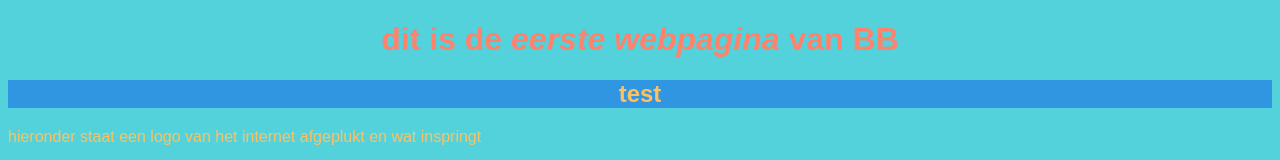
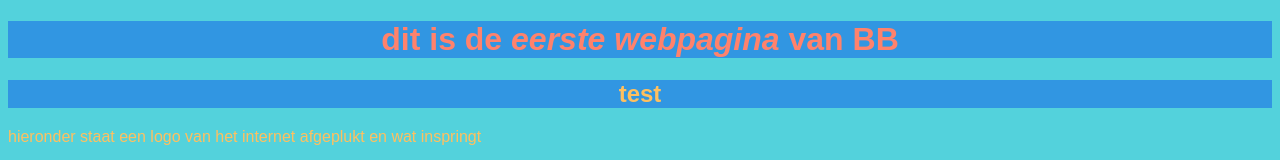
Before and after one commit to BartBroux/bartbroux.github.io, a plain HTML site: page index.html in a window 1280 px wide. Shown: the top 160 px of the page. Drawn offline with Linux system fonts and the light colour scheme.

Commit message:
achtergrond kleur titel

```diff
--- a/index.html
+++ b/index.html
@@ -15,7 +15,7 @@
 </head>
 
 <body>
-    <h1> dit is de <i>eerste webpagina</i> van BB</h1>
+    <h1 class="achtergrond"> dit is de <i>eerste webpagina</i> van BB</h1>
     <h2 class="achtergrond">test</h2>
     <p> hieronder staat een logo van het internet afgeplukt en wat inspringt</p>
     <p class="inspring"><img src="images/hogent_logo.png" alt="hogent logo" /> </p>
```
